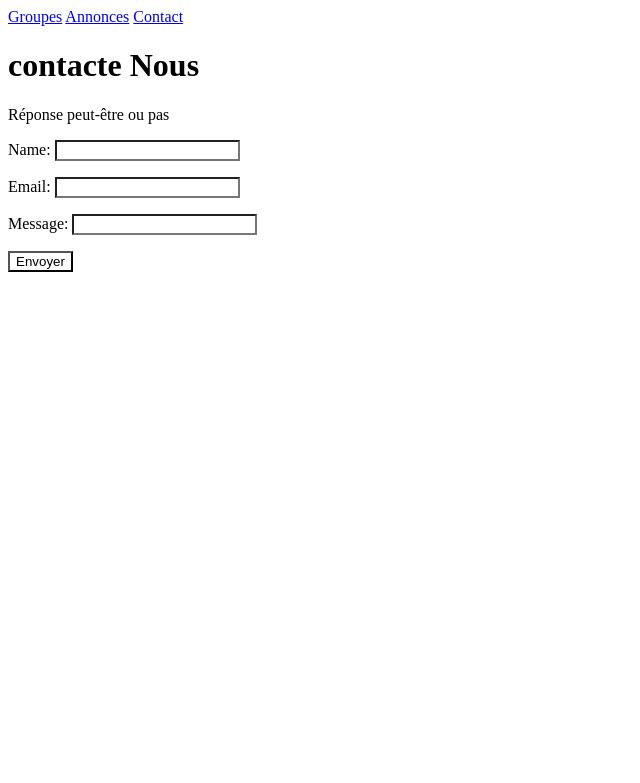
After one commit to peredur0/dj_wapp, a Django app: page /contact-us/ in a window 1280 px wide. The commit adds this page. Shown: the top 783 px of the page, without its empty margins (0-640 px from the left). Run offline with Django 4.2, Linux system fonts and the light colour scheme.

Commit message:
formulaire de contact

```diff
--- /dev/null
+++ b/merchex/listings/forms.py
@@ -0,0 +1,9 @@
+# coding: utf-8
+
+from django import forms
+
+
+class ContactUsForm(forms.Form):
+    name = forms.CharField(required=False)
+    email = forms.EmailField()
+    message = forms.CharField(max_length=1000)
--- /dev/null
+++ b/merchex/listings/templates/listings/base.html
@@ -0,0 +1,17 @@
+{% load static %}
+<html>
+	<head>
+		<title>Merchex</title>
+		<link rel="stylesheet" href="{% static 'listings/styles.css' %}" />
+	</head>
+	<body>
+		<nav>
+			<a href="{% url 'band-list' %}">Groupes</a>
+			<a href="{% url 'listing-list' %}">Annonces</a>
+			<a href="{% url 'contact' %}">Contact</a>
+		</nav>
+
+		{% block content%}{% endblock %}
+
+	</body>
+</html>
--- a/merchex/listings/templates/listings/contact.html
+++ b/merchex/listings/templates/listings/contact.html
@@ -2,5 +2,12 @@
 
 {% block content %}
 <h1>contacte Nous</h1>
-<p>bientot le formulaire de contact</p>
+<p>Réponse peut-être ou pas</p>
+
+<form action="" method="post" novalidate>
+	{% csrf_token %}
+	{{ form.as_p }}
+	<input type="submit" value="Envoyer">
+</form>
+
 {% endblock %}
--- /dev/null
+++ b/merchex/listings/templates/listings/email_sent.html
@@ -0,0 +1,6 @@
+{% extends 'listings/base.html' %}
+
+{% block content %}
+<h1>Message envoyé</h1>
+<p>Votre message a bien été pris en compte</p>
+{% endblock %}
--- a/merchex/listings/templates/listings/listings.html
+++ b/merchex/listings/templates/listings/listing_list.html
@@ -5,7 +5,7 @@
 <p>Liste des annonces</p>
 <ol>
 	{% for ls in listings %}
-	<li>{{ ls.title }}</li>
+	<li><a href="{% url 'listing-detail' ls.id %}">{{ ls.title }}</a></li>
 	{% endfor %}
 </ol>
 {% endblock %}
--- a/merchex/listings/views.py
+++ b/merchex/listings/views.py
@@ -1,6 +1,9 @@
-from django.shortcuts import render
+from django.shortcuts import render, redirect
 from django.http import HttpResponse
+from django.core.mail import send_mail
 from listings.models import Band, Listing
+from listings.forms import ContactUsForm
+
 
 def band_list(request):
     bands = Band.objects.all()
@@ -14,8 +17,29 @@ def about(request):
     return render(request, 'listings/about.html')
 
 def contact(request):
-    return render(request, 'listings/contact.html')
+    if request.method == 'POST':
+        form = ContactUsForm(request.POST)
 
-def annonces(request):
+        if form.is_valid():
+            send_mail(
+                    subject=f'Message from {form.cleaned_data["name"] or "anonyme"} via Merchex contact us',
+                    message=form.cleaned_data['message'],
+                    from_email=form.cleaned_data['email'],
+                    recipient_list=['admin@merchex.xyz']
+                    )
+            return redirect('email-sent')
+
+    else:
+        form = ContactUsForm()
+    return render(request, 'listings/contact.html', {'form': form})
+
+def email_sent(request):
+    return render(request, 'listings/email_sent.html')
+
+def listing_list(request):
     l = Listing.objects.all()
-    return render(request, 'listings/listings.html', {'listings': l})
+    return render(request, 'listings/listing_list.html', {'listings': l})
+
+def listing_detail(request, id):
+    listing = Listing.objects.get(id=id)
+    return render(request, 'listings/listing_detail.html', {'listing': listing})
--- a/merchex/merchex/settings.py
+++ b/merchex/merchex/settings.py
@@ -122,3 +122,6 @@ STATIC_URL = 'static/'
 # https://docs.djangoproject.com/en/4.1/ref/settings/#default-auto-field
 
 DEFAULT_AUTO_FIELD = 'django.db.models.BigAutoField'
+
+# Email vers la console
+EMAIL_BACKEND = 'django.core.mail.backends.console.EmailBackend'
--- a/merchex/merchex/urls.py
+++ b/merchex/merchex/urls.py
@@ -21,7 +21,9 @@ urlpatterns = [
     path('admin/', admin.site.urls),
     path('bands/', views.band_list, name='band-list'),
     path('about-us/', views.about),
-    path('contact-us/', views.contact),
-    path('listings/', views.annonces),
+    path('contact-us/', views.contact, name='contact'),
+    path('email-sent/', views.email_sent, name='email-sent'),
+    path('listings/', views.listing_list, name='listing-list'),
     path('bands/<int:id>', views.band_detail, name='band-detail'),
+    path('listings/<int:id>', views.listing_detail, name='listing-detail'),
 ]
```
Also changed, not shown: merchex/listings/templates/listings/band_detail.html (added, +26 -0 lines), merchex/listings/templates/listings/band_list.html (added, +10 -0 lines), merchex/listings/templates/listings/listing_detail.html (added, +19 -0 lines), README.md.
